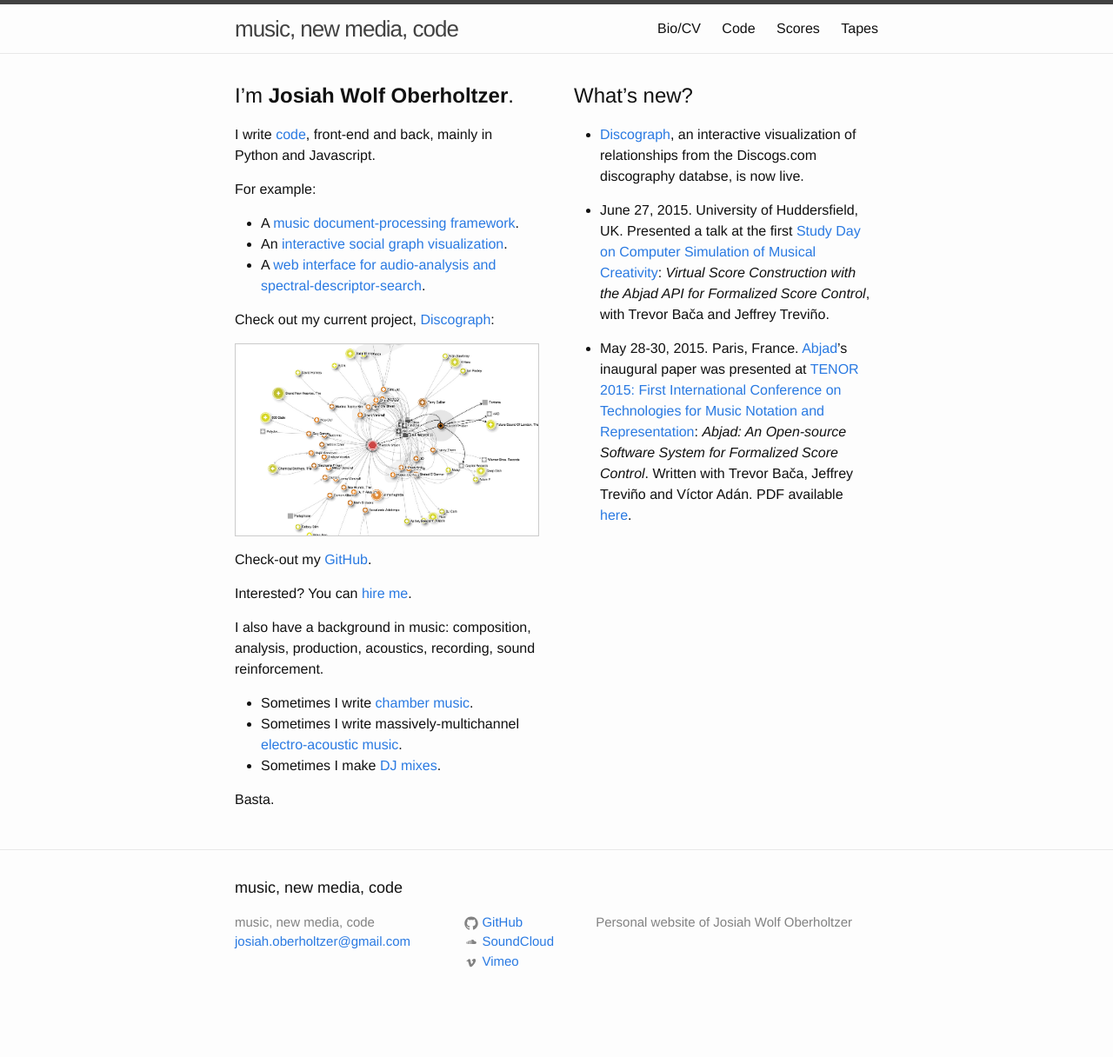
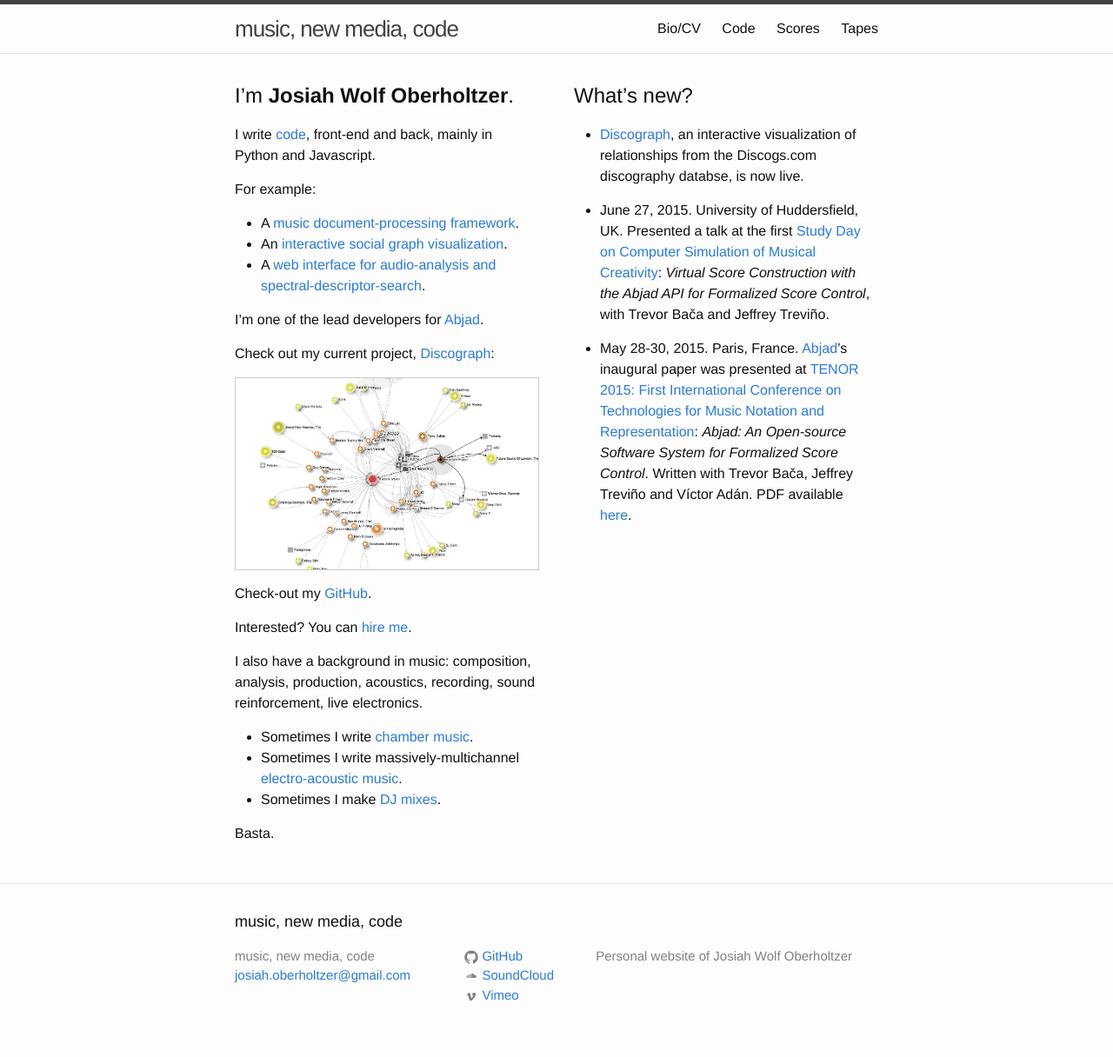
Before and after one commit to josiah-wolf-oberholtzer/josiah-wolf-oberholtzer.github.io, a Jekyll site: the page built from index.html, in a window 1280 px wide. Shown: the whole page at 87% size. Built offline with Jekyll 4.4.1, drawn with Linux system fonts in a browser that asks for light colours; nearby versions of some CDN libraries; before the commit the page ends 1177 px from its top, so only the background shows below that.

Commit message:
Updated blurb.

```diff
--- a/_includes/blurb.md
+++ b/_includes/blurb.md
@@ -7,6 +7,8 @@ For example:
 - A [music document-processing framework](/code/abjad/).
 - An [interactive social graph visualization](/code/discograph/).
 - A [web interface for audio-analysis and spectral-descriptor-search](/code/sasha/).
+
+I'm one of the lead developers for [Abjad](http://abjad.mbrsi.org).
 
 Check out my current project, [Discograph](http://discograph.mbrsi.org):
 
@@ -19,7 +21,7 @@ Check-out my [GitHub](http://github.com/josiah-wolf-oberholtzer).
 Interested? You can <a href="mailto:josiah.oberholtzer@gmail.com">hire me</a>.
 
 I also have a background in music: composition, analysis, production,
-acoustics, recording, sound reinforcement.
+acoustics, recording, sound reinforcement, live electronics.
 
 - Sometimes I write [chamber music](/scores/).
 - Sometimes I write massively-multichannel [electro-acoustic music](/tapes/).
```
